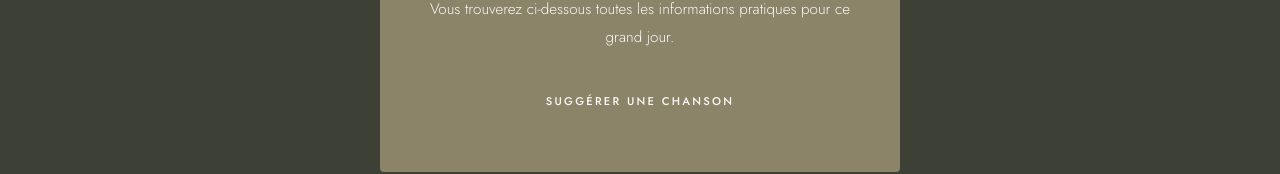
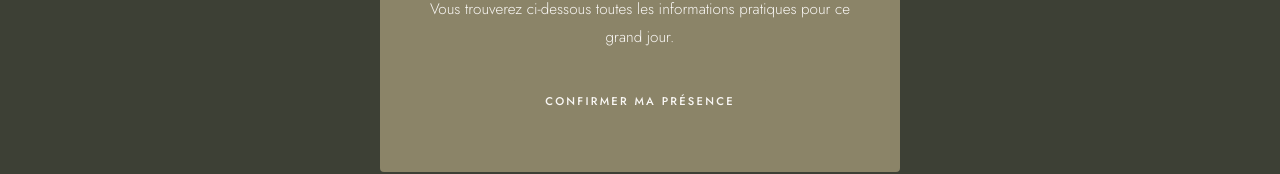
Before and after one commit to v-alex-dev/mariage_web, a Next.js app: page /details in a window 1280 px wide. Shown: the part 956-1130 px from the top of the page. Built offline with nearby package versions, Linux system fonts and the light colour scheme.

Commit message:
change label & href music into confirmation

```diff
--- a/app/content/details.ts
+++ b/app/content/details.ts
@@ -36,8 +36,8 @@ export const DETAILS: DetailsContent = {
     // TODO: texte à valider avec le couple une fois le lieu confirmé
     text: 'Nous serons ravis de vous accueillir pour célébrer notre union. Vous trouverez ci-dessous toutes les informations pratiques pour ce grand jour.',
     cta: {
-      label: 'Suggérer une chanson',
-      href: '/music',
+      label: 'Confirmer ma présence',
+      href: '/confirmation',
     },
   },
 
```
